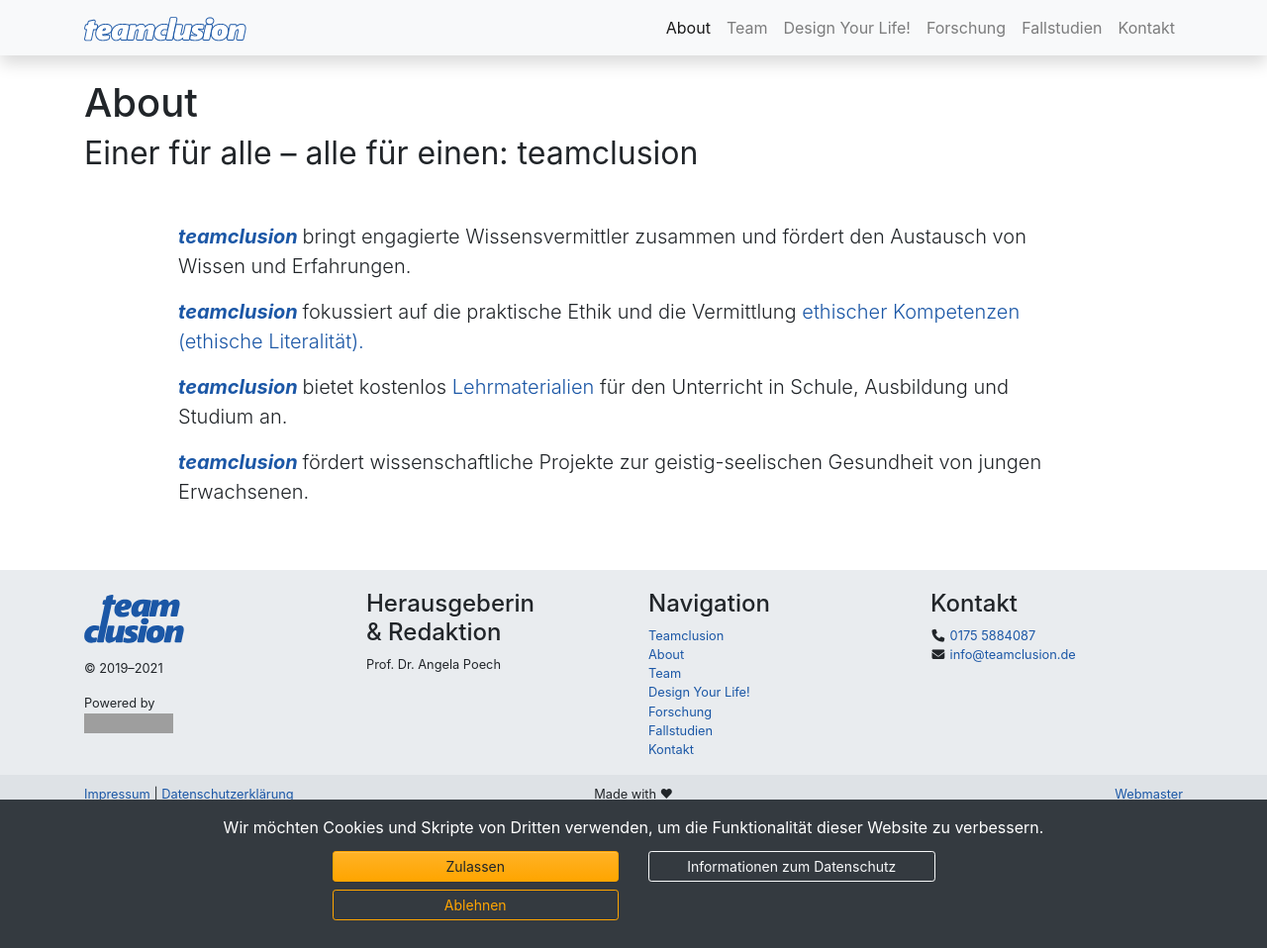
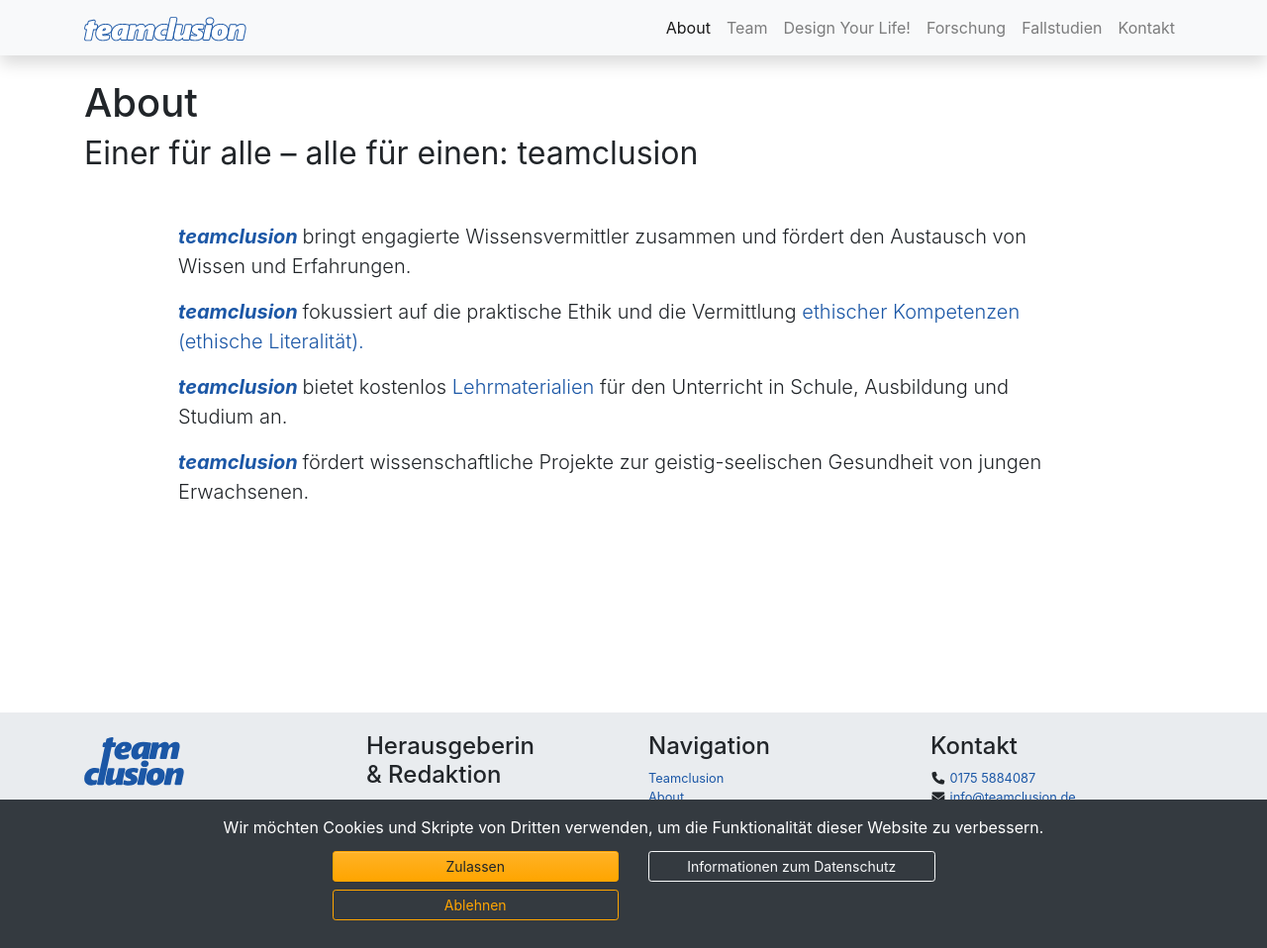
Before and after one commit to teamclusion/website, a Jekyll site: the page built from about.html, in a window 1280 px wide and 958 px high. Shown: the whole window at 99% size. Built offline with Jekyll 4.4.1, drawn with Linux system fonts in a browser that asks for light colours; nearby versions of some CDN libraries; grey boxes are pictures that could not be loaded.

Commit message:
Anpassungen laut Angela

```diff
--- a/about.html
+++ b/about.html
@@ -28,3 +28,6 @@
     <img src="{{ site.url }}/assets/img/sonnenblume.jpg" alt="Sonnenblume" class="img-fluid rounded z-depth-1">
   </div> -->
 </div>
+<div class="my-5 py-5 d-none d-sm-none d-md-block">
+  <!-- Nur als Platzhalter -->
+</div>
--- a/design_your_life.html
+++ b/design_your_life.html
@@ -32,7 +32,6 @@
   </div> -->
 </div>
 
-<hr>
 
 <div class="my-5">
 <figure class="figure">
```
